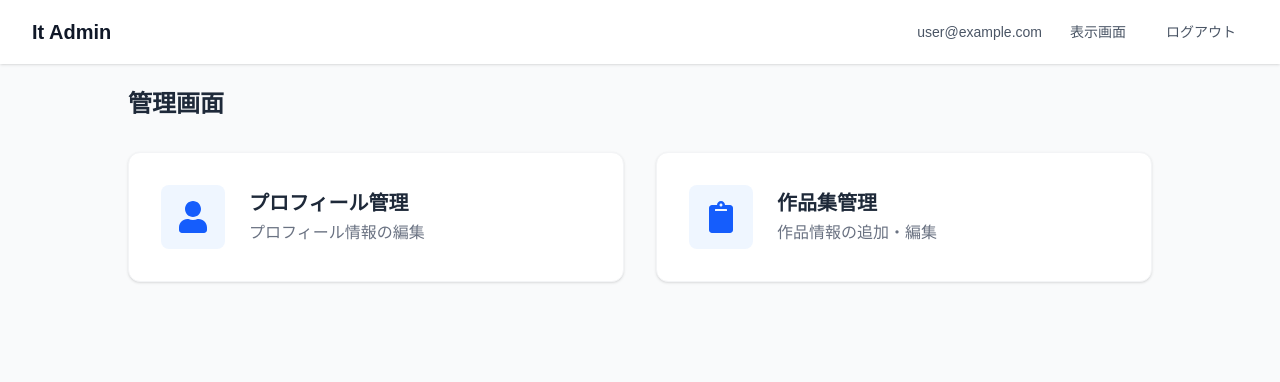
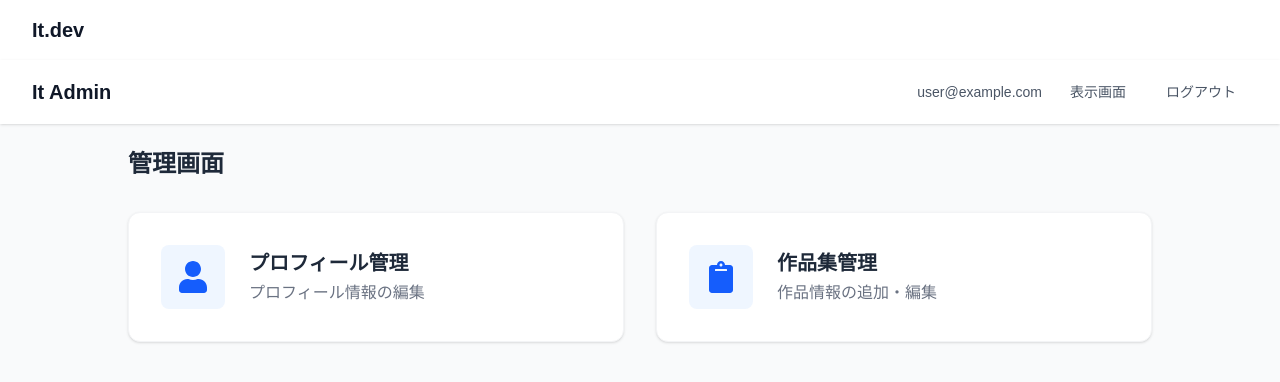
Before and after one commit to itto1018/It_homepage, a Next.js app: page /admin in a window 1280 px wide. Shown: the top 382 px of the page. Built offline with nearby package versions, Linux system fonts and the light colour scheme; no server answers; sample sign-in values are in the browser's storage.

Commit message:
fix: header

```diff
--- a/src/app/admin/login/page.tsx
+++ b/src/app/admin/login/page.tsx
@@ -1,7 +1,7 @@
 "use client";
 
 import { signIn, useSession } from "next-auth/react";
-import { useSearchParams, useRouter, redirect } from "next/navigation";
+import { useSearchParams, redirect } from "next/navigation";
 import { FaGoogle } from "react-icons/fa";
 
 export default function LoginPage() {
--- a/src/components/admin/AdminLayout.tsx
+++ b/src/components/admin/AdminLayout.tsx
@@ -1,61 +1,14 @@
 "use client";
 
-import { useSession, signOut } from "next-auth/react";
-import { redirect } from "next/navigation";
-import Link from "next/link";
 import { Toaster } from "react-hot-toast";
+import { Header } from "./Header";
+import { AuthGuard } from "./AuthGuard";
 
 export function AdminLayout({ children }: { children: React.ReactNode }) {
-  const { data: session, status } = useSession();
-
-  if (status === "loading") {
   return (
-      <div className="flex min-h-screen items-center justify-center">
-        <div className="h-12 w-12 animate-spin rounded-full border-b-2 border-blue-600"></div>
-      </div>
-    );
-  }
-
-  if (!session) {
-    redirect("/admin/login");
-  }
-
-  const handleSignOut = () => {
-    signOut({ callbackUrl: "/admin/login" });
-  };
-
-  return (
+    <AuthGuard>
       <div className="min-h-screen bg-gray-50">
-      <header className="bg-white shadow">
-        <div className="mx-auto max-w-7xl px-4 py-4 sm:px-6 lg:px-8">
-          <div className="flex items-center justify-between">
-            <div className="flex items-center">
-              <Link href="/admin" className="text-xl font-bold text-gray-900">
-                It Admin
-              </Link>
-            </div>
-            <div className="flex items-center gap-4">
-              <span className="text-sm text-gray-600">
-                {session.user?.email}
-              </span>
-              <Link
-                href="/"
-                className="hover:bg-grey-50 active:bg-grey-100 active:text-grey-700 focus:ring-grey-900 focus:ring-opacity-50 rounded-md px-3 py-1.5 text-sm text-gray-600 transition-all duration-200 ease-in-out hover:cursor-pointer hover:text-gray-500 hover:shadow-sm focus:ring-2 focus:outline-none"
-              >
-                表示画面
-              </Link>
-              <button
-                onClick={handleSignOut}
-                className="focus:ring-opacity-50 rounded-md px-3 py-1.5 text-sm text-gray-600 transition-all duration-200 ease-in-out hover:cursor-pointer hover:bg-red-50 hover:text-red-600 hover:shadow-sm focus:ring-2 focus:ring-red-500 focus:outline-none active:bg-red-100 active:text-red-700"
-              >
-                ログアウト
-              </button>
-            </div>
-          </div>
-        </div>
-      </header>
-
-      {/* メインコンテンツ */}
+        <Header />
         <main className="flex-1 p-6">{children}</main>
         <Toaster
           position="top-center"
@@ -83,5 +36,6 @@ export function AdminLayout({ children }: { children: React.ReactNode }) {
           }}
         />
       </div>
+    </AuthGuard>
   );
 }
--- /dev/null
+++ b/src/components/admin/AuthGuard.tsx
@@ -0,0 +1,26 @@
+"use client";
+
+import { useSession } from "next-auth/react";
+import { redirect } from "next/navigation";
+
+interface AuthGuardProps {
+  children: React.ReactNode;
+}
+
+export function AuthGuard({ children }: AuthGuardProps) {
+  const { status } = useSession();
+
+  if (status === "loading") {
+    return (
+      <div className="flex min-h-screen items-center justify-center">
+        <div className="h-12 w-12 animate-spin rounded-full border-b-2 border-blue-600"></div>
+      </div>
+    );
+  }
+
+  if (status === "unauthenticated") {
+    redirect("/admin/login");
+  }
+
+  return <>{children}</>;
+}
--- /dev/null
+++ b/src/components/admin/Header.tsx
@@ -0,0 +1,43 @@
+"use client";
+
+import { useSession, signOut } from "next-auth/react";
+import Link from "next/link";
+
+export function Header() {
+  const { data: session } = useSession();
+
+  const handleSignOut = () => {
+    signOut({ callbackUrl: "/admin/login" });
+  };
+
+  return (
+    <header className="bg-white shadow">
+      <div className="mx-auto max-w-7xl px-4 py-4 sm:px-6 lg:px-8">
+        <div className="flex items-center justify-between">
+          <div className="flex items-center">
+            <Link href="/admin" className="text-xl font-bold text-gray-900">
+              It Admin
+            </Link>
+          </div>
+          <div className="flex items-center gap-4">
+            <span className="text-sm text-gray-600">
+              {session?.user?.email}
+            </span>
+            <Link
+              href="/"
+              className="hover:bg-grey-50 active:bg-grey-100 active:text-grey-700 focus:ring-grey-900 focus:ring-opacity-50 rounded-md px-3 py-1.5 text-sm text-gray-600 transition-all duration-200 ease-in-out hover:cursor-pointer hover:text-gray-500 hover:shadow-sm focus:ring-2 focus:outline-none"
+            >
+              表示画面
+            </Link>
+            <button
+              onClick={handleSignOut}
+              className="focus:ring-opacity-50 rounded-md px-3 py-1.5 text-sm text-gray-600 transition-all duration-200 ease-in-out hover:cursor-pointer hover:bg-red-50 hover:text-red-600 hover:shadow-sm focus:ring-2 focus:ring-red-500 focus:outline-none active:bg-red-100 active:text-red-700"
+            >
+              ログアウト
+            </button>
+          </div>
+        </div>
+      </div>
+    </header>
+  );
+}
--- a/src/components/layout/RootLayout.tsx
+++ b/src/components/layout/RootLayout.tsx
@@ -3,6 +3,7 @@ import { Geist, Geist_Mono } from "next/font/google";
 import "../../app/globals.css";
 import React from "react";
 import AuthProvider from "@/components/auth/AuthProvider";
+import Link from "next/link";
 
 const geistSans = Geist({
   variable: "--font-geist-sans",
@@ -29,6 +30,17 @@ export default function RootLayout({ children }: RootLayoutProps) {
       <body
         className={`${geistSans.variable} ${geistMono.variable} antialiased`}
       >
+        <header className="bg-white shadow">
+          <div className="mx-auto max-w-7xl px-4 py-4 sm:px-6 lg:px-8">
+            <div className="flex items-center justify-between">
+              <div className="flex items-center">
+                <Link href="/" className="text-xl font-bold text-gray-900">
+                  It.dev
+                </Link>
+              </div>
+            </div>
+          </div>
+        </header>
         <AuthProvider>{children}</AuthProvider>
       </body>
     </html>
```
Lines whose indentation alone changed are shown as unchanged.
